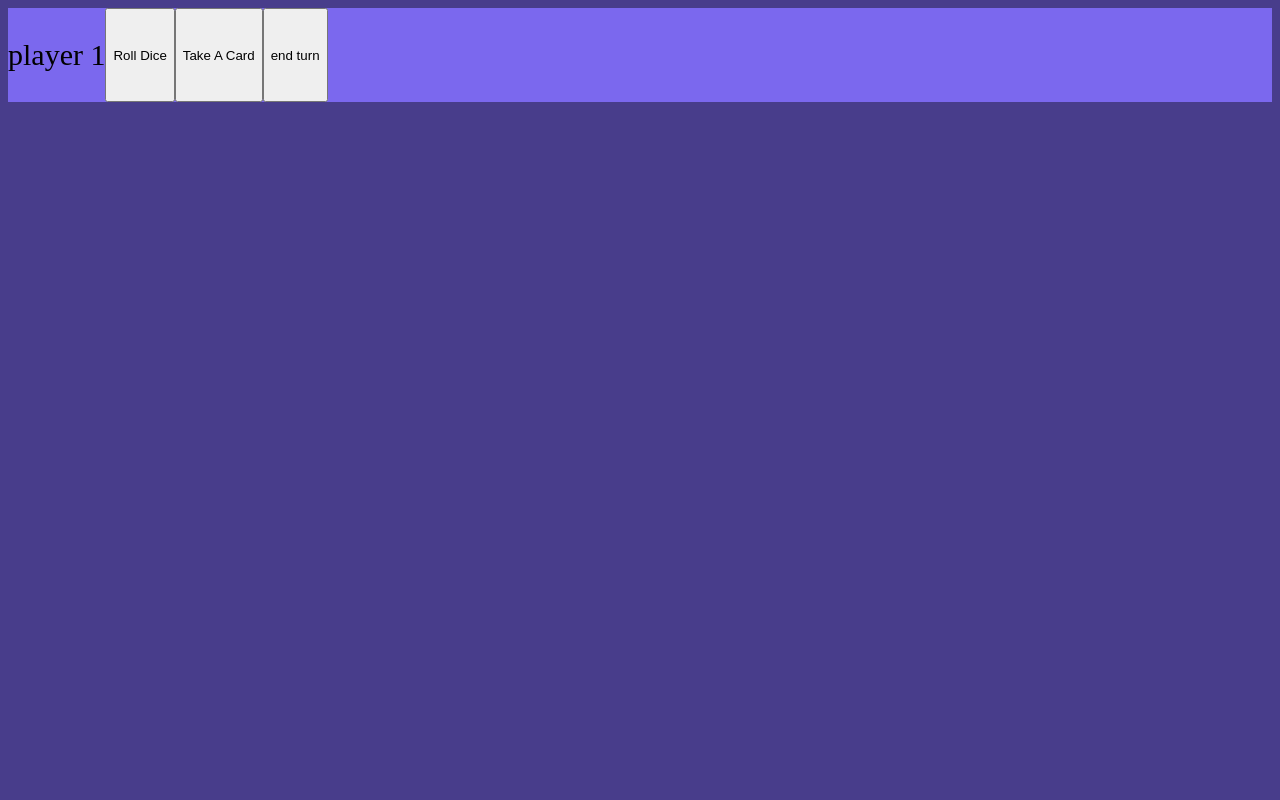
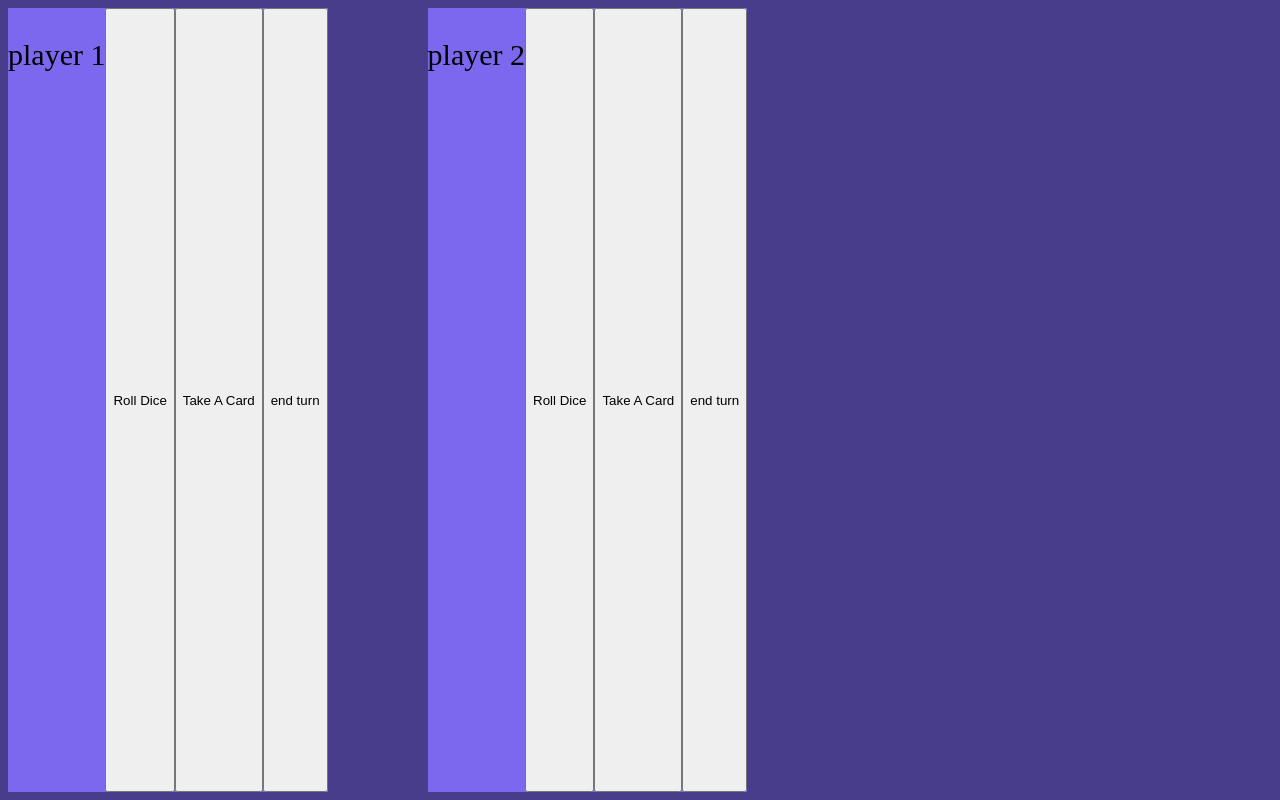
Before and after one commit to amethystCyber/amatsumiMMO, a plain HTML site: page dungeonGame.html in a window 1280 px wide. Drawn offline with Linux system fonts and the light colour scheme.

Commit message:
made a player 1 and player 2 bar might work on a map or something next not really sure where im trying to go with this yet

```diff
--- a/dungeonGame.html
+++ b/dungeonGame.html
@@ -3,6 +3,8 @@
 <style>
 body{
 background-color: darkslateblue;
+gap: 100px;
+display: flex;
 }
 .ui{
 background-color: mediumslateblue;
@@ -18,6 +20,13 @@ flex-direction: row;
 <p>player 1</p>
     <button onclick="rollDice(player1)">Roll Dice</button>
     <button onclick="takeCard(player1)">Take A Card</button>
+    <button>end turn</button>
+</div>
+
+<div class="ui playerBar" id="player2">
+<p>player 2</p>
+    <button onclick="rollDice(player2)">Roll Dice</button>
+    <button onclick="takeCard(player2)">Take A Card</button>
     <button>end turn</button>
 </div>
 
```
